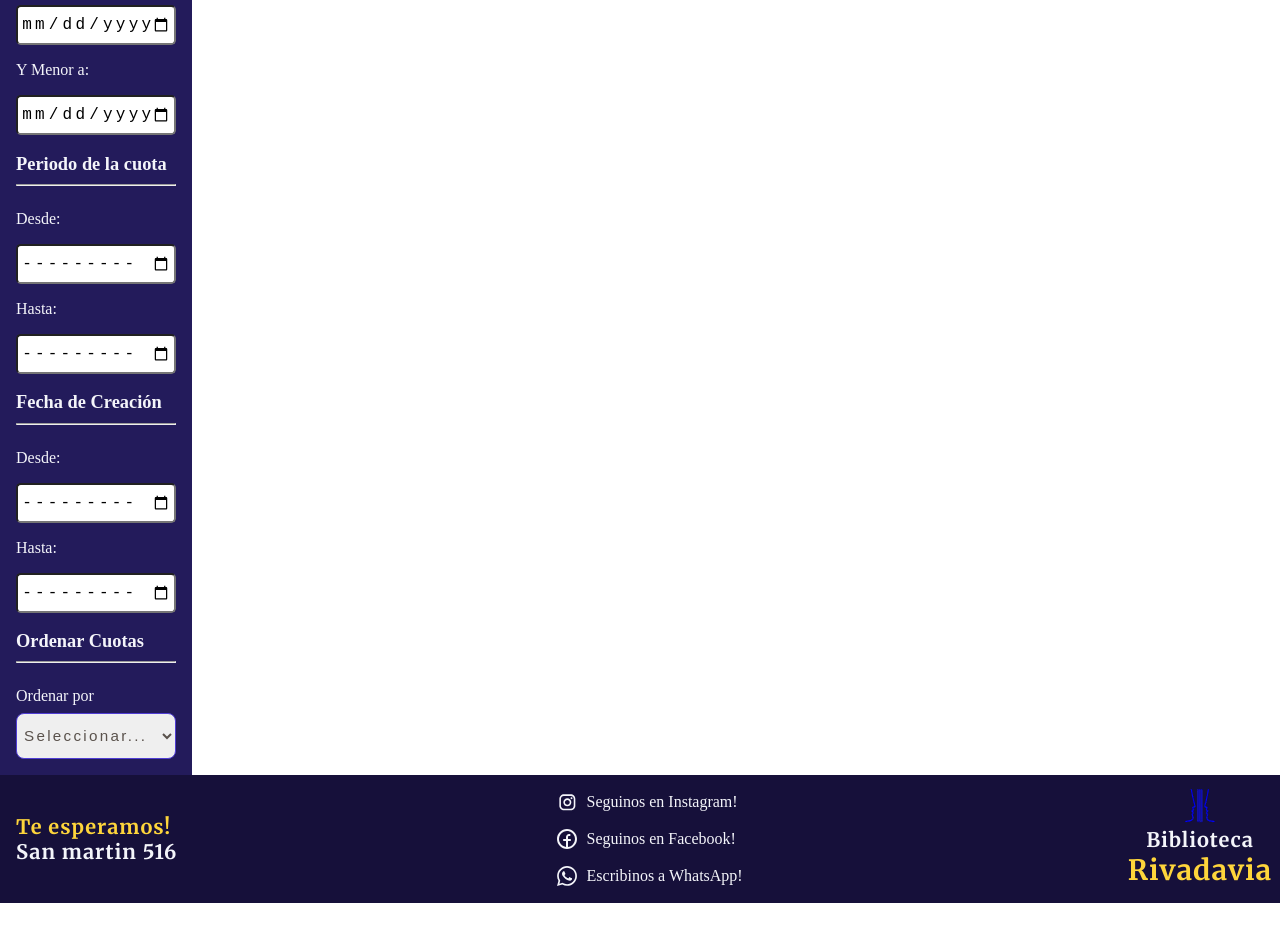
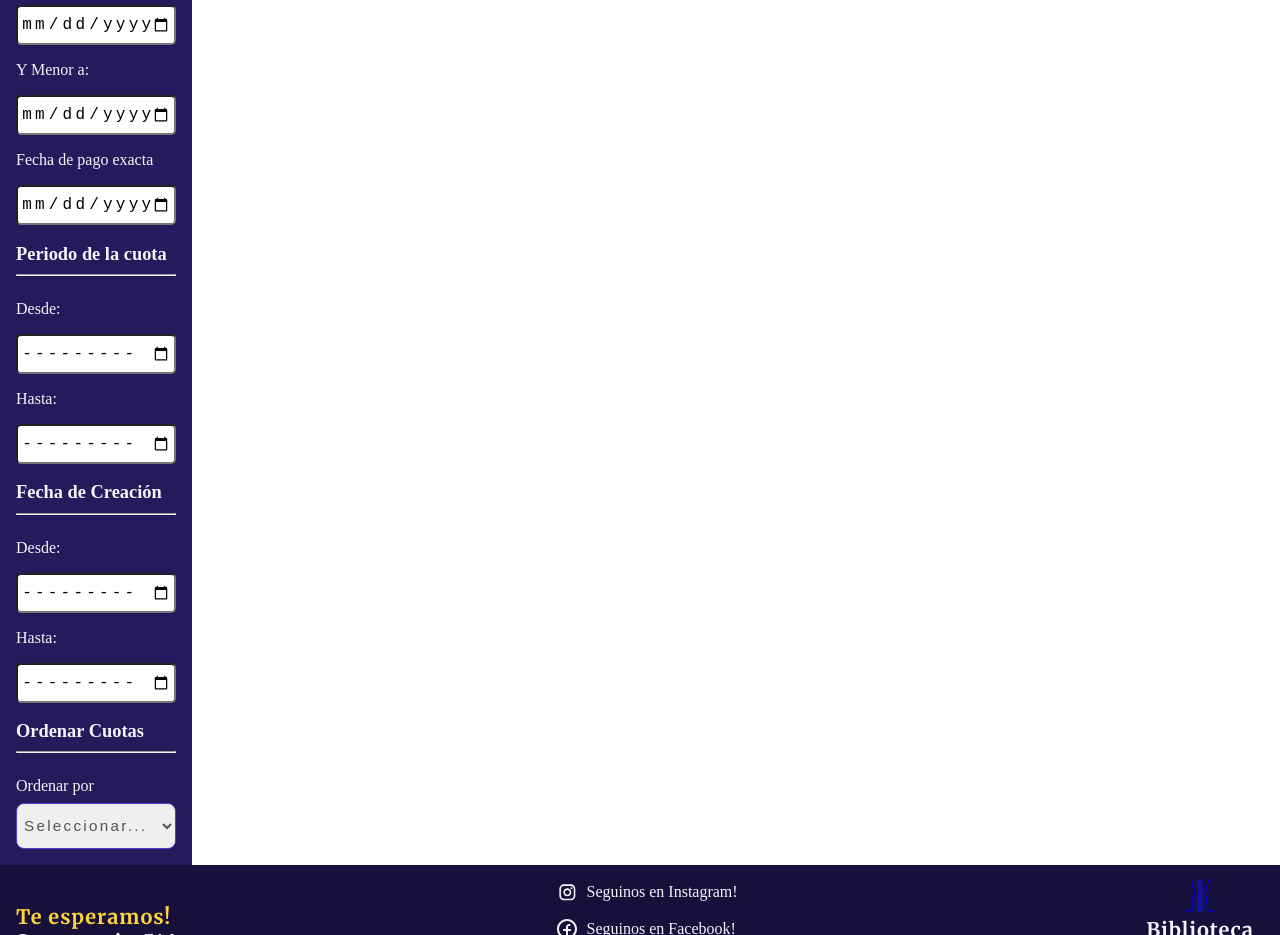
Before and after one commit to RolandoKirina/PPSLibraryBernardinoRivadavia, a React (Vite) app in the folder frontend/: page /fees in a window 1280 px wide. Shown: the part 1260-2195 px from the top of the page. Before the commit the page ends 2163 px from the top, so only its background shows below. Built offline with nearby package versions, Linux system fonts and the light colour scheme; no server answers; sample sign-in values are in the browser's storage.

Commit message:
added payment date filter in fee section

```diff
--- a/frontend/src/components/filter/feefilter/FeeFilter.jsx
+++ b/frontend/src/components/filter/feefilter/FeeFilter.jsx
@@ -207,6 +207,18 @@ export default function FeeFilter({ formData, onChange }) {
             />
           </div>
 
+              <div className="book-form-input-group">
+            <label>Fecha de pago exacta </label>
+            <input
+              type="date"
+              name="paymentDate"
+              value={formData.paymentDate ?? ""}
+              onChange={onChange}
+              disabled={formData.status === "unpaid"}
+            />
+
+          </div>
+
           <div className="book-form-input-group">
             <h4>Periodo de la cuota</h4>
             <hr />
```
Also changed, not shown: 2 other files (tests, documents, lock files or other folders).
